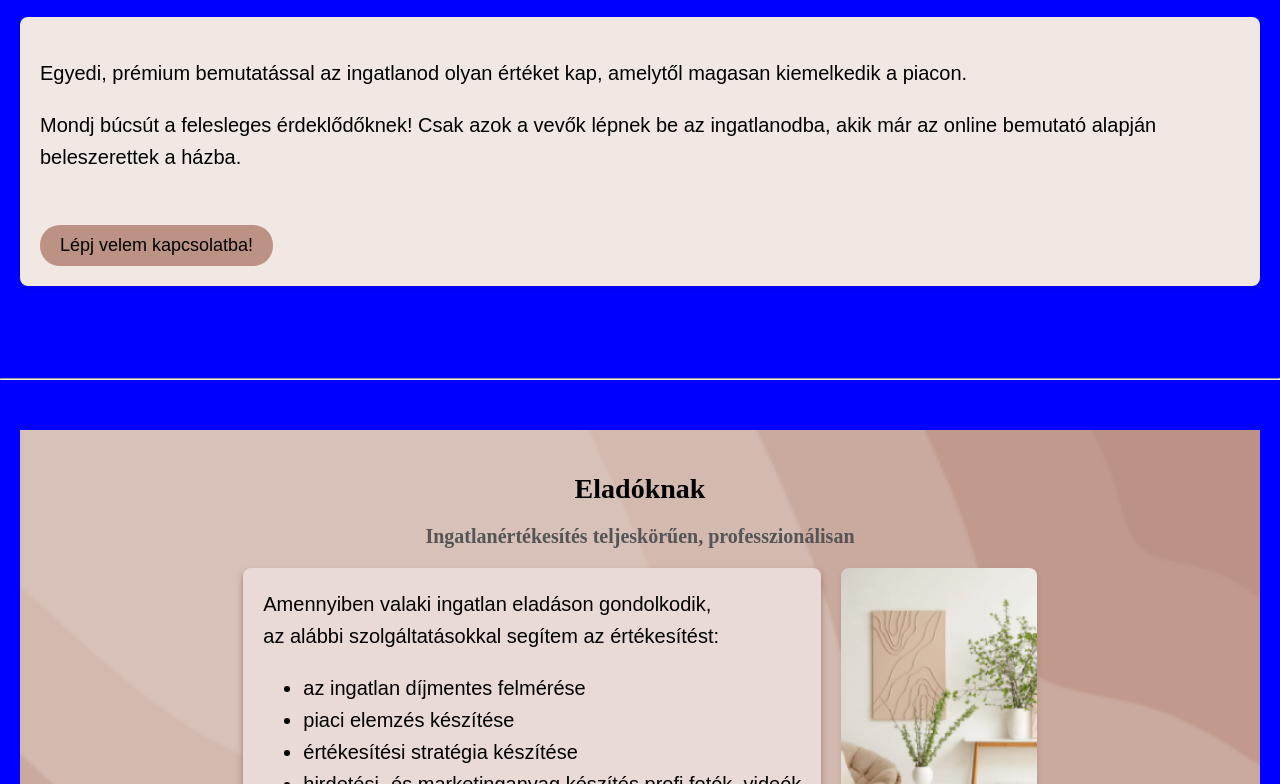
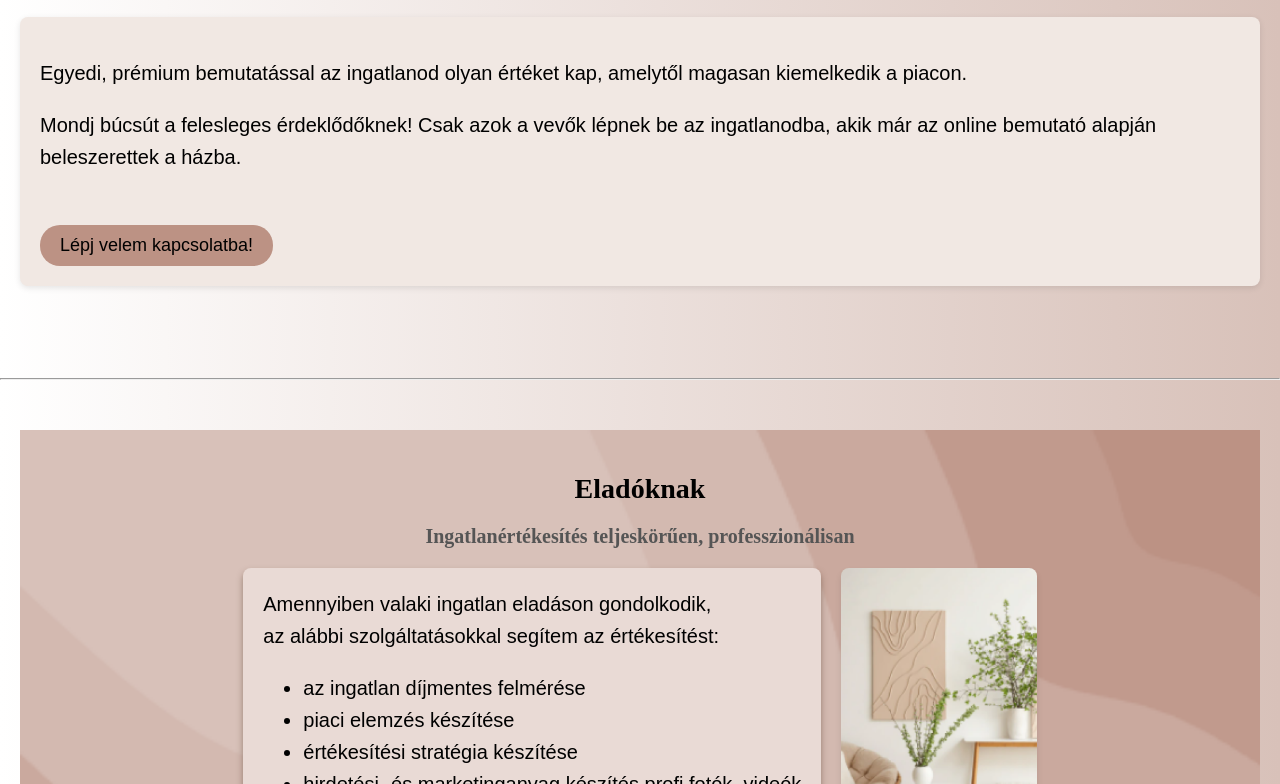
Before and after one commit to CsengeToth08/TCs_vizsga_munka, a plain HTML site: page index.html in a window 1280 px wide. Shown: the part 474-1258 px from the top of the page. Drawn offline with Linux system fonts and the light colour scheme; a web font is replaced by a local one.

Commit message:
Update style.css

```diff
--- a/style.css
+++ b/style.css
@@ -2,8 +2,8 @@
 body{
     margin: 0;
     font-family: Arial, sans-serif;
-    /*background: linear-gradient(to right, #ffffff, #D8C1B9);*/
-    background-color: blue;
+    background: linear-gradient(to right, #ffffff, #D8C1B9);
+
 
 }
 
```
